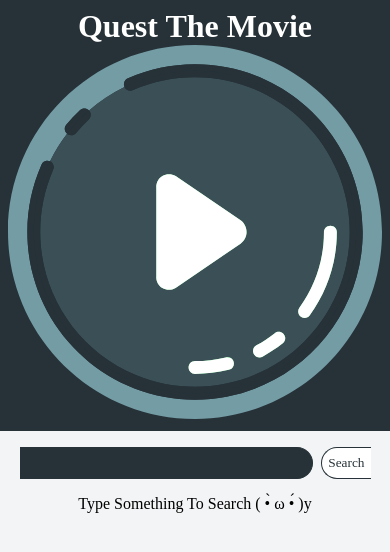
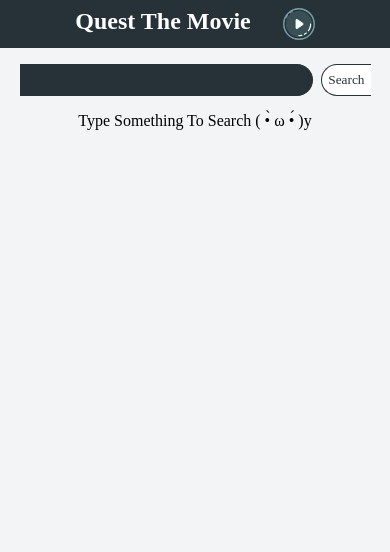
Before and after one commit to frustak/MovieQuest, a React (Create React App) app: page / in a window 390 px wide. Shown: the top 552 px of the page. Built offline with nearby package versions, Linux system fonts and the light colour scheme; a web font is replaced by a local one.

Commit message:
added logo image

```diff
--- a/src/components/Header/Header.module.css
+++ b/src/components/Header/Header.module.css
@@ -2,9 +2,22 @@
   background-color: #263238;
   color: white;
   padding: 8px;
+  display: flex;
+  justify-content: center;
 }
 
 .Header h1 {
   margin: 0;
   font-family: 'Delius Swash Caps';
 }
+
+.Header img {
+  width: 32px;
+  margin-left: 32px;
+}
+
+@media (max-width: 600px) {
+  .Header h1 {
+    font-size: x-large;
+  }
+}
```
